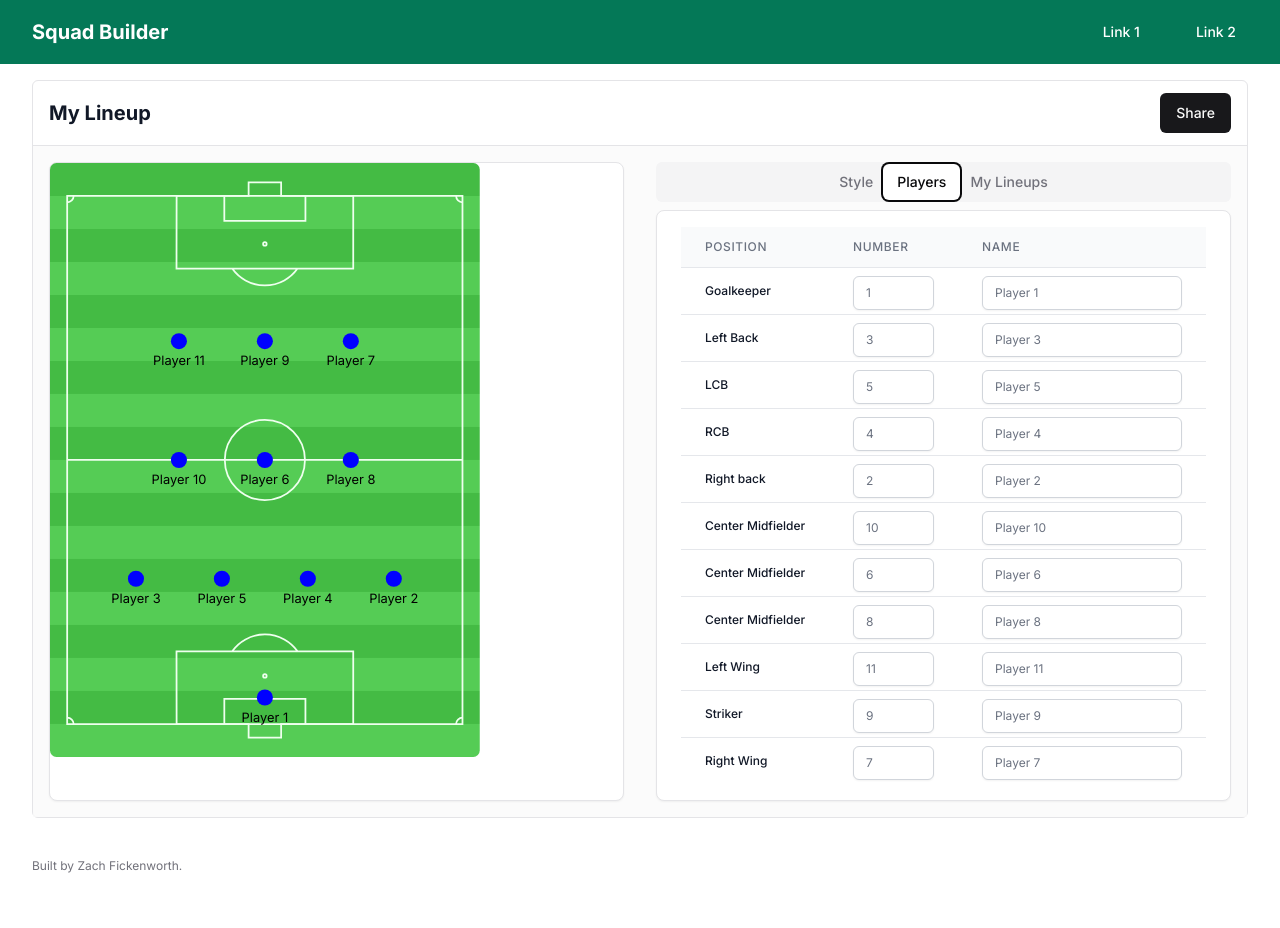
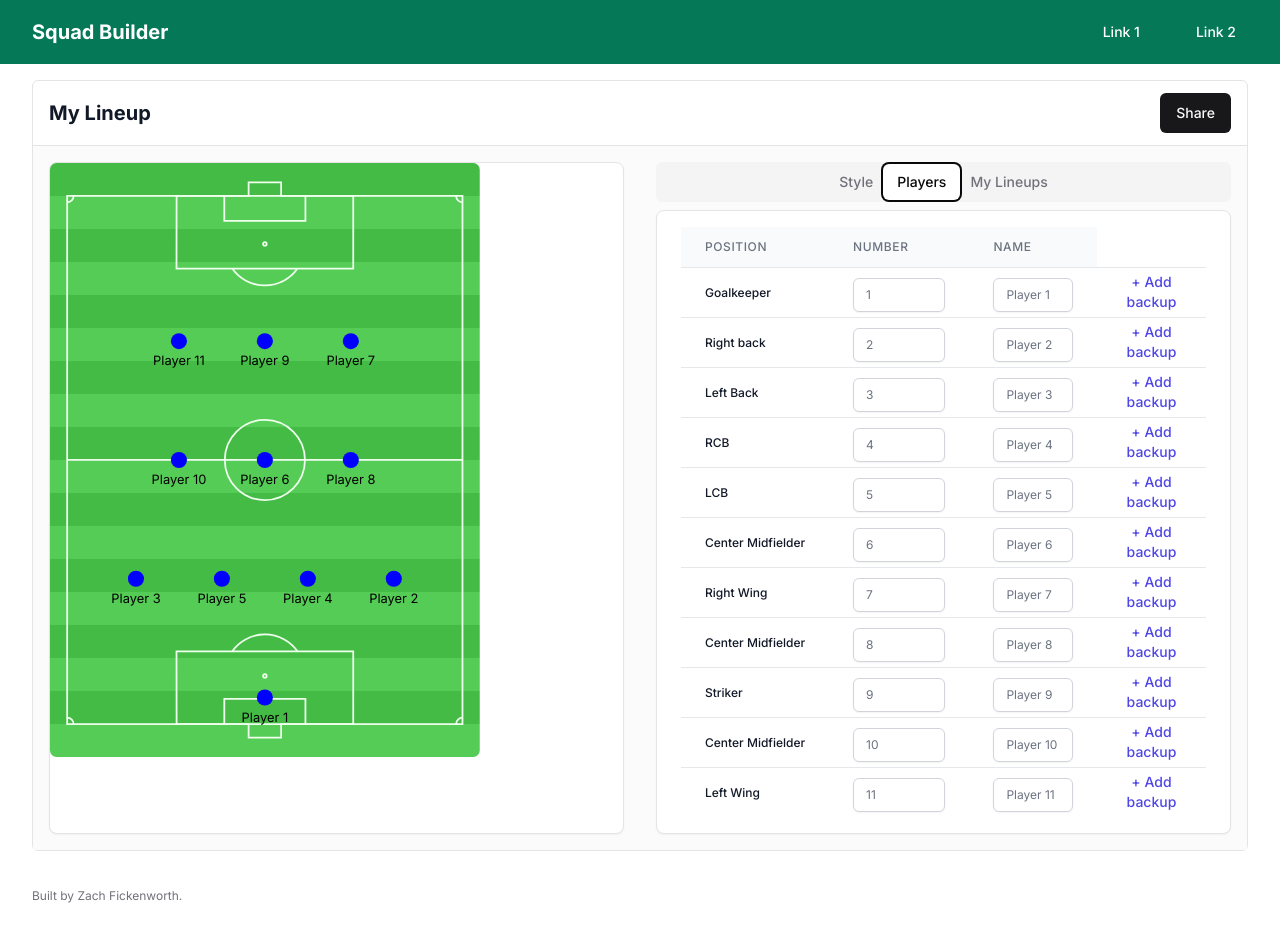
Before and after one commit to zafileo23/squad-builder, a Next.js app in the folder app/: page / in a window 1280 px wide. Both pictures are taken after a click on the tab "Players". Before the commit the page ends 898 px from the top, so only its background shows below. Built offline with nearby package versions, Linux system fonts and the light colour scheme.

Commit message:
working backup addition logic

```diff
--- a/app/src/components/production/side-tabs.jsx
+++ b/app/src/components/production/side-tabs.jsx
@@ -1,10 +1,26 @@
-import React from "react"
+import React, { useMemo } from 'react';
 import { useTeam } from '@/contexts/team-context';
 import { Tabs, TabsContent, TabsList, TabsTrigger } from "@/components/ui/tabs"
 import { Card, CardContent, CardDescription, CardFooter, CardHeader, CardTitle } from "@/components/ui/card"
 
 const SideTabs = () => {
-  const { team, updatePlayerName, updatePlayerNumber } = useTeam();
+  const { team, updatePlayerName, updatePlayerNumber, addBackupPlayer } = useTeam();
+
+  const highestIndexes = useMemo(() => {
+    const indexes = {};
+    team.forEach(player => {
+        if (!indexes[player.positionId] || player.positionIndex > indexes[player.positionId]) {
+            indexes[player.positionId] = player.positionIndex;
+        }
+    });
+    return indexes;
+  }, [team]);
+
+    // Sort the team by positionId and then by positionIndex
+  const sortedTeam = useMemo(() => {
+    return [...team].sort((a, b) => a.positionId - b.positionId || a.positionIndex - b.positionIndex);
+  }, [team]);
+
 
   return (
     <Tabs defaultValue="account" className="flex flex-col h-full">
@@ -37,24 +53,24 @@ const SideTabs = () => {
                     <table className="min-w-full divide-y divide-gray-200">
                         <thead className="bg-gray-50">
                             <tr>
-                                <th scope="col" className="w-1/4 px-6 py-3 text-left text-xs font-medium text-gray-500 uppercase tracking-wider">
+                                <th scope="col" className="px-6 py-3 text-left text-xs font-medium text-gray-500 uppercase tracking-wider">
                                     Position
                                 </th>
-                                <th scope="col" className="w-1/4 px-6 py-3 text-left text-xs font-medium text-gray-500 uppercase tracking-wider">
+                                <th scope="col" className="px-6 py-3 text-left text-xs font-medium text-gray-500 uppercase tracking-wider">
                                     Number
                                 </th>
-                                <th scope="col" className="w-1/2 px-6 py-3 text-left text-xs font-medium text-gray-500 uppercase tracking-wider">
+                                <th scope="col" className="px-6 py-3 text-left text-xs font-medium text-gray-500 uppercase tracking-wider">
                                     Name
                                 </th>
                             </tr>
                         </thead>
                         <tbody className="bg-white divide-y divide-gray-200">
-                            {team.map(player => (
+                            {sortedTeam.map((player, index, array) => (
                                 <tr key={player.id}>
-                                    <td className="w-1/4 px-6 py-1 whitespace-nowrap text-xs font-medium text-gray-900">
+                                    <td className="px-6 py-1 whitespace-nowrap text-xs font-medium text-gray-900">
                                         {player.position}
                                     </td>
-                                    <td className="w-1/4 px-6 py-1 whitespace-nowrap text-xs text-gray-500">
+                                    <td className="px-6 py-1 whitespace-nowrap text-xs text-gray-500">
                                         <input
                                             id={`player-number-${player.id}`}
                                             type="number"
@@ -64,7 +80,7 @@ const SideTabs = () => {
                                             placeholder="Enter player number"
                                         />
                                     </td>
-                                    <td className="w-1/2 px-6 py-1 whitespace-nowrap text-xs text-gray-500">
+                                    <td className="px-6 py-1 whitespace-nowrap text-xs text-gray-500">
                                         <input
                                             id={`player-name-${player.id}`}
                                             type="text"
@@ -73,6 +89,15 @@ const SideTabs = () => {
                                             onChange={(e) => updatePlayerName(player.id, e.target.value)}
                                             placeholder="Enter player name"
                                         />
+                                    </td>
+                                    <td className="text-right px-6 py-1">
+                                        {player.positionIndex === highestIndexes[player.positionId] && (
+                                            <button
+                                                className="text-indigo-600 hover:text-indigo-900 text-sm font-medium"
+                                                onClick={() => addBackupPlayer(player.positionId)}>
+                                                + Add backup
+                                            </button>
+                                        )}
                                     </td>
                                 </tr>
                             ))}
--- a/app/src/contexts/team-context.js
+++ b/app/src/contexts/team-context.js
@@ -6,17 +6,17 @@ export const useTeam = () => useContext(TeamContext);
 
 export const TeamProvider = ({ children }) => {
     const [team, setTeam] = useState([
-        { id: 1, number: 1, name: "Player 1", position: "Goalkeeper", x: 50, y: 90 },
-        { id: 2, number: 3, name: "Player 3", position: "Left Back", x: 20, y: 70 },
-        { id: 3, number: 5, name: "Player 5", position: "LCB", x: 40, y: 70 },
-        { id: 4, number: 4, name: "Player 4", position: "RCB", x: 60, y: 70 },
-        { id: 5, number: 2, name: "Player 2", position: "Right back", x: 80, y: 70 },
-        { id: 6, number: 10, name: "Player 10", position: "Center Midfielder", x: 30, y: 50 },
-        { id: 7, number: 6, name: "Player 6", position: "Center Midfielder", x: 50, y: 50 },
-        { id: 8, number: 8, name: "Player 8", position: "Center Midfielder", x: 70, y: 50 },
-        { id: 9, number: 11, name: "Player 11", position: "Left Wing", x: 30, y: 30 },
-        { id: 10, number: 9, name: "Player 9", position: "Striker", x: 50, y: 30 },
-        { id: 11, number: 7, name: "Player 7", position: "Right Wing", x: 70, y: 30 }
+        { id: 1, positionId: 1, positionIndex: 1, number: 1, name: "Player 1", position: "Goalkeeper", x: 50, y: 90 },
+        { id: 2, positionId: 3, positionIndex: 1, number: 3, name: "Player 3", position: "Left Back", x: 20, y: 70 },
+        { id: 3, positionId: 5, positionIndex: 1, number: 5, name: "Player 5", position: "LCB", x: 40, y: 70 },
+        { id: 4, positionId: 4, positionIndex: 1, number: 4, name: "Player 4", position: "RCB", x: 60, y: 70 },
+        { id: 5, positionId: 2, positionIndex: 1, number: 2, name: "Player 2", position: "Right back", x: 80, y: 70 },
+        { id: 6, positionId: 10, positionIndex: 1, number: 10, name: "Player 10", position: "Center Midfielder", x: 30, y: 50 },
+        { id: 7, positionId: 6, positionIndex: 1, number: 6, name: "Player 6", position: "Center Midfielder", x: 50, y: 50 },
+        { id: 8, positionId: 8, positionIndex: 1, number: 8, name: "Player 8", position: "Center Midfielder", x: 70, y: 50 },
+        { id: 9, positionId: 11, positionIndex: 1, number: 11, name: "Player 11", position: "Left Wing", x: 30, y: 30 },
+        { id: 10, positionId: 9, positionIndex: 1, number: 9, name: "Player 9", position: "Striker", x: 50, y: 30 },
+        { id: 11, positionId: 7, positionIndex: 1, number: 7, name: "Player 7", position: "Right Wing", x: 70, y: 30 }
     ]);
 
     const updatePlayerName = (id, name) => {
@@ -35,8 +35,26 @@ export const TeamProvider = ({ children }) => {
         );
     };
 
+    const addBackupPlayer = (positionId) => {
+        const positionPlayers = team.filter(player => player.positionId === positionId);
+        const newPositionIndex = positionPlayers.length + 1;
+        const positionName = positionPlayers[0].position;
+
+        const newPlayer = {
+            id: Math.max(...team.map(p => p.id)) + 1,
+            positionId: positionId,
+            positionIndex: newPositionIndex,
+            number: '',
+            name: '',
+            position: `${positionName} #${newPositionIndex}`,
+            x: positionPlayers[0].x, // Optionally adjust coordinates
+            y: positionPlayers[0].y + 30 * newPositionIndex, // Adjust Y to space out backups
+        };
+        setTeam([...team, newPlayer]);
+    };
+
     return (
-        <TeamContext.Provider value={{ team, updatePlayerName, updatePlayerNumber }}>
+        <TeamContext.Provider value={{ team, updatePlayerName, updatePlayerNumber, addBackupPlayer }}>
             {children}
         </TeamContext.Provider>
     );
```
